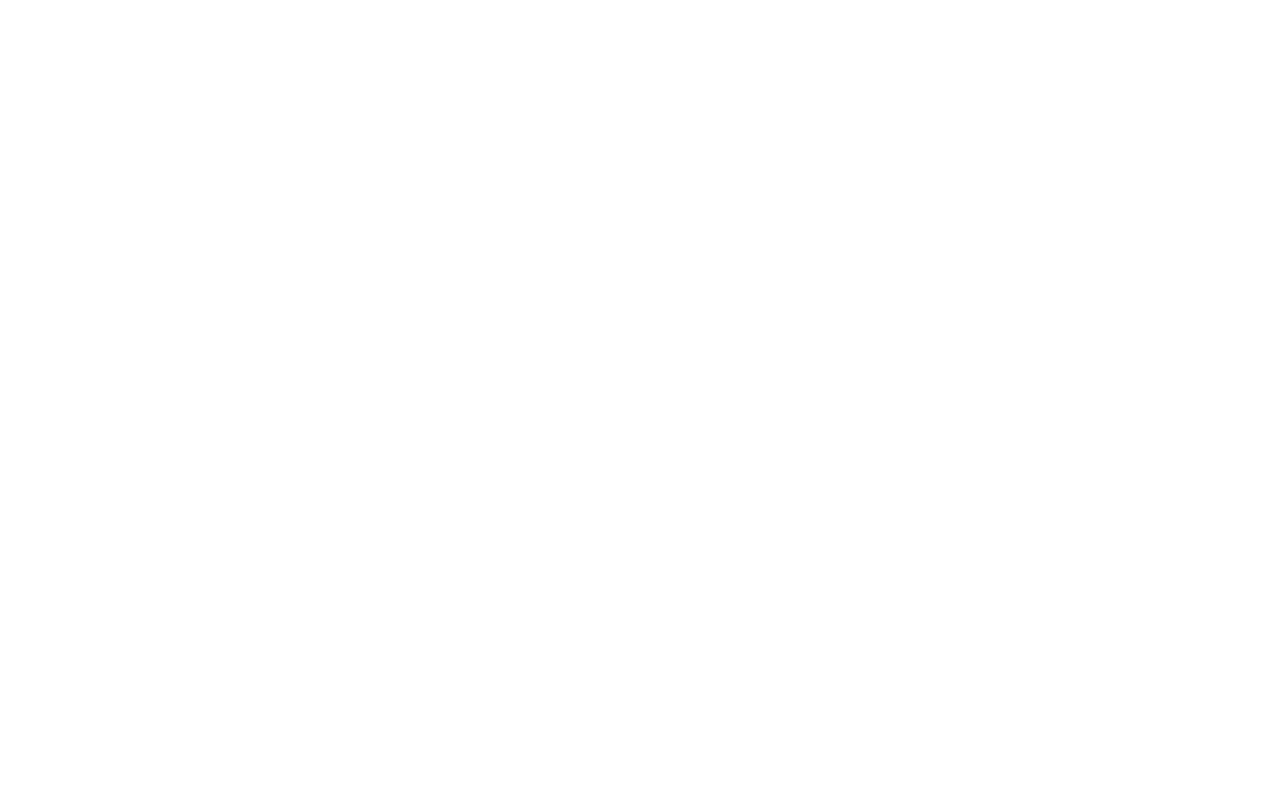
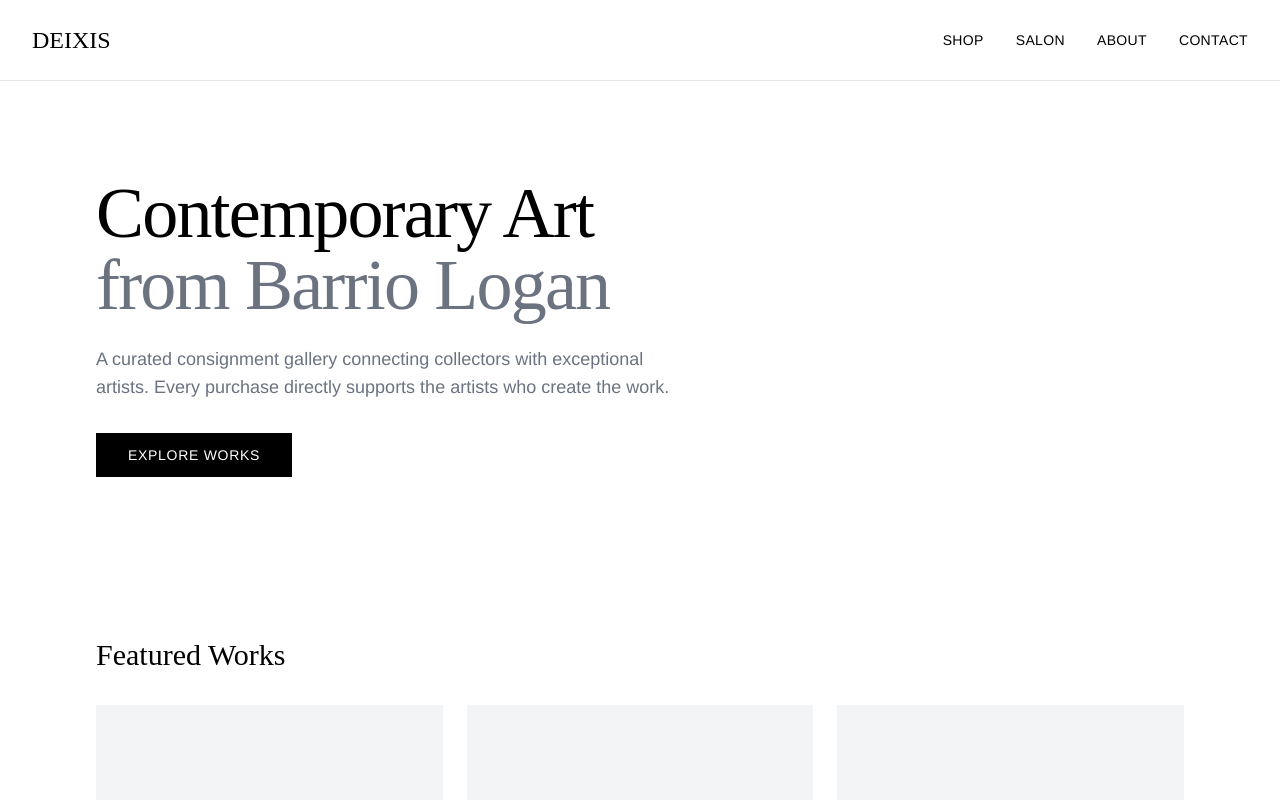
Before and after one commit to redlanternstudios/Deixis, a Next.js app: page / in a window 1280 px wide. Shown: the top 800 px of the page. Built offline with nearby package versions, Linux system fonts and the light colour scheme.

Commit message:
Add home page with hero, featured works, Salon teaser

```diff
--- a/src/app/page.tsx
+++ b/src/app/page.tsx
@@ -1,18 +1,75 @@
+import Link from "next/link"
+
 export default function Home() {
   return (
-    <div className="flex flex-col items-center justify-center min-h-[80vh] px-4">
-      <div className="max-w-2xl text-center">
-        {/* Gyroscope logo placeholder — large */}
-        <div className="mx-auto mb-8 h-16 w-16 rounded-full border border-white/20 flex items-center justify-center">
-          <div className="h-8 w-8 rounded-full border border-white/40" />
+    <main className="min-h-screen">
+      {/* Navigation */}
+      <nav className="flex items-center justify-between px-8 py-6 border-b border-gray-200">
+        <div className="flex items-center gap-2">
+          <span className="text-2xl font-title">DEIXIS</span>
         </div>
-        <h1 className="font-display text-5xl md:text-7xl font-light tracking-tight text-white mb-6">
-          Deixis
+        <div className="flex gap-8 text-sm tracking-wide">
+          <Link href="/shop" className="hover:text-deixis-blue transition-colors">SHOP</Link>
+          <Link href="/salon" className="hover:text-deixis-blue transition-colors">SALON</Link>
+          <Link href="/about" className="hover:text-deixis-blue transition-colors">ABOUT</Link>
+          <Link href="/contact" className="hover:text-deixis-blue transition-colors">CONTACT</Link>
+        </div>
+      </nav>
+
+      {/* Hero */}
+      <section className="px-8 py-24 max-w-6xl mx-auto">
+        <h1 className="text-5xl md:text-7xl font-title tracking-tight mb-6">
+          Contemporary Art<br />
+          <span className="text-deixis-gray">from Barrio Logan</span>
         </h1>
-        <p className="font-body text-lg text-white/50 tracking-wide">
-          Digital Gallery — Coming Soon
+        <p className="text-lg text-deixis-gray max-w-xl mb-8">
+          A curated consignment gallery connecting collectors with exceptional artists.
+          Every purchase directly supports the artists who create the work.
         </p>
-      </div>
-    </div>
+        <Link
+          href="/shop"
+          className="inline-block bg-deixis-black text-white px-8 py-3 text-sm tracking-wider hover:bg-deixis-gray transition-colors"
+        >
+          EXPLORE WORKS
+        </Link>
+      </section>
+
+      {/* Featured Works placeholder */}
+      <section className="px-8 py-16 max-w-6xl mx-auto">
+        <h2 className="text-3xl font-title mb-8">Featured Works</h2>
+        <div className="grid grid-cols-1 md:grid-cols-3 gap-6">
+          {[1, 2, 3].map((i) => (
+            <div key={i} className="aspect-[4/5] bg-gray-100 flex items-center justify-center text-deixis-gray">
+              Featured Work {i}
+            </div>
+          ))}
+        </div>
+      </section>
+
+      {/* Salon de Deixis teaser */}
+      <section className="px-8 py-16 bg-gray-50">
+        <div className="max-w-6xl mx-auto text-center">
+          <h2 className="text-3xl font-title mb-4">Salon de Deixis</h2>
+          <p className="text-deixis-gray max-w-lg mx-auto mb-6">
+            Time-bound drops featuring exclusive collections. Join the mailing list for early access.
+          </p>
+          <div className="flex justify-center gap-2">
+            <input
+              type="email"
+              placeholder="Your email"
+              className="border border-gray-300 px-4 py-2 text-sm w-64"
+            />
+            <button className="bg-deixis-black text-white px-6 py-2 text-sm tracking-wider hover:bg-deixis-gray transition-colors">
+              SUBSCRIBE
+            </button>
+          </div>
+        </div>
+      </section>
+
+      {/* Footer */}
+      <footer className="px-8 py-8 text-center text-xs text-deixis-gray">
+        <p>© 2026 Deixis Gallery. Barrio Logan, San Diego.</p>
+      </footer>
+    </main>
   )
 }
```
